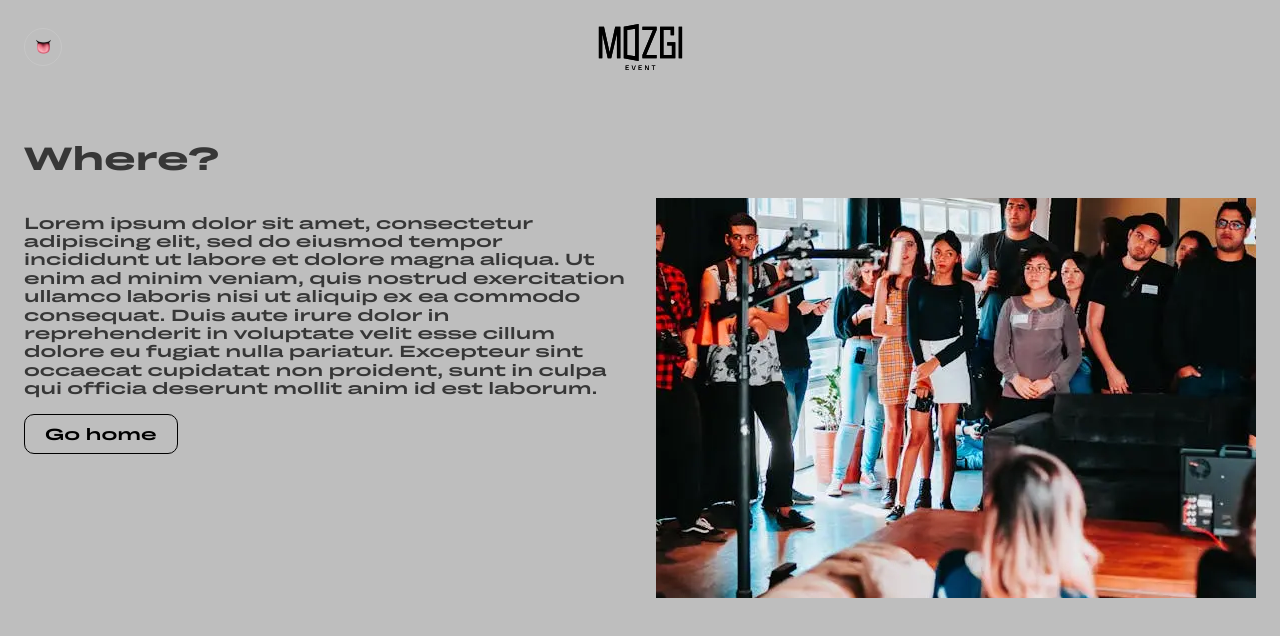
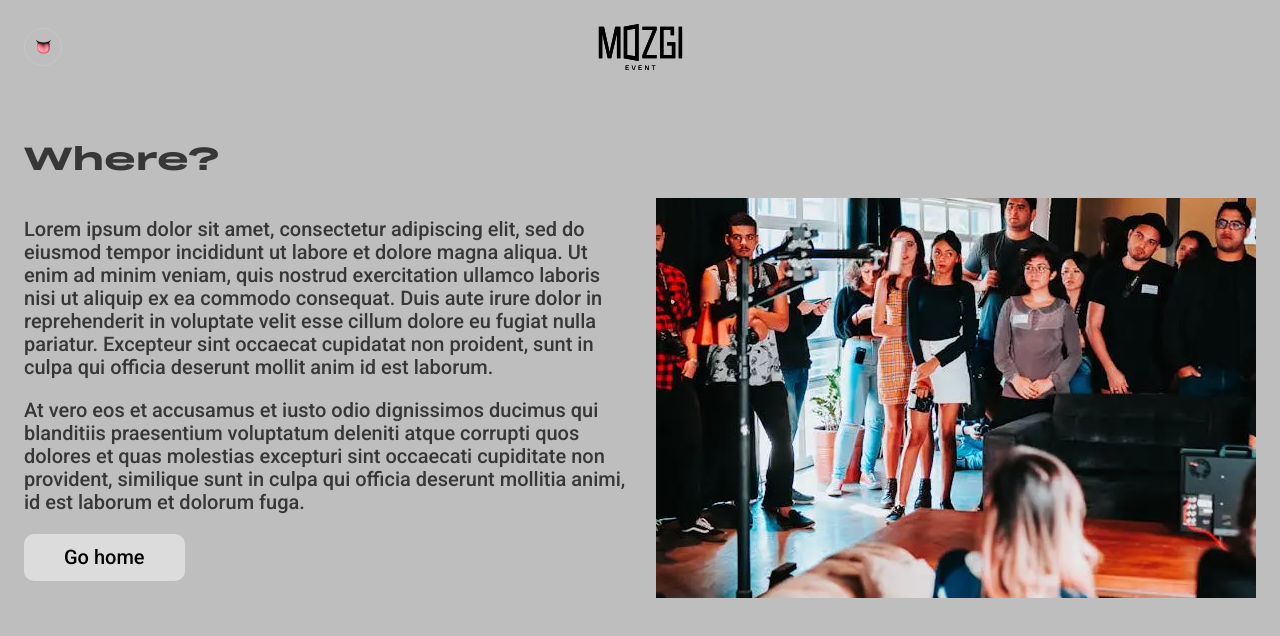
Before and after one commit to OGUMAN/test-project, a Nuxt app: page /where in a window 1280 px wide. Shown: the top 636 px of the page. Built offline with nearby package versions, Linux system fonts and the light colour scheme.

Commit message:
small improvements

```diff
--- a/assets/fonts/fonts.scss
+++ b/assets/fonts/fonts.scss
@@ -11,3 +11,10 @@
   font-weight: 600;
   font-style: normal;
 }
+
+@font-face {
+  font-family: "Roboto";
+  src: url("~/assets/fonts/Roboto-Medium.ttf") format("truetype");
+  font-weight: 500;
+  font-style: normal;
+}
--- a/assets/styles/base.scss
+++ b/assets/styles/base.scss
@@ -2,7 +2,7 @@
   padding: 24px;
 
   @media screen and (max-width: 400px) {
-    padding: 0 16px;
+    padding: 16px;
   }
 }
 
@@ -11,3 +11,8 @@
   width: 100%;
   margin: 0 auto;
 }
+
+p {
+  font-family: "Roboto";
+  font-size: 20px;
+}
--- /dev/null
+++ b/components/base/fadeIn.vue
@@ -0,0 +1,30 @@
+<template>
+  <div ref="wrapper" class="fade-in-wrapper">
+    <slot />
+  </div>
+</template>
+
+<script lang="ts" setup>
+import { ref, onMounted } from "vue";
+import gsap from "gsap";
+
+const wrapper = ref<HTMLElement | null>(null);
+
+onMounted(() => {
+  if (wrapper.value) {
+    gsap.from(wrapper.value.children, {
+      opacity: 0,
+      y: -30,
+      duration: 1,
+      ease: "power2.out",
+      stagger: 0.2,
+    });
+  }
+});
+</script>
+
+<style scoped>
+.fade-in-wrapper {
+  display: contents; /* allows slot layout to flow naturally */
+}
+</style>
--- a/components/base/goHome.vue
+++ b/components/base/goHome.vue
@@ -1,22 +1,25 @@
 <template>
-  <NuxtLink class="base-go-home" to="/">{{ $t('go-home') }}</NuxtLink>
+  <NuxtLink class="base-go-home" to="/">{{ $t("go-home") }}</NuxtLink>
 </template>
 
 <style lang="scss" scoped>
 .base-go-home {
   text-decoration: none;
   color: black;
-  padding: 10px 20px;
+  padding: 12px 40px;
   display: block;
-  border: 1px solid black;
   width: fit-content;
+  transition: color 0.2s, background-color 0.2s, transform 0.2s;
+  font-family: "Roboto";
+  font-size: 20px;
   border-radius: 10px;
-  transition: color .2s, background-color .2s, transform .2s;
+  background-color: rgba(255, 255, 255, 0.45);
+  color: black;
 
   &:hover {
     background-color: black;
     color: white;
-    transform: scale(115%);
+    transform: scale(110%);
   }
 }
 </style>
--- a/components/header/burger/index.vue
+++ b/components/header/burger/index.vue
@@ -56,5 +56,10 @@ provide('closeMenu', closeMenu)
     transform: rotate(-45deg);
     background: white;
   }
+
+  &:hover {
+    transform: rotate(180deg);
+  }
 }
+
 </style>
--- a/components/header/burger/menu.vue
+++ b/components/header/burger/menu.vue
@@ -1,8 +1,14 @@
 <template>
   <div class="menu">
-    <BaseLink :path="'what'" @click="closeMenu">{{ $t('navigation.what') }}</BaseLink>
-    <BaseLink :path="'who'" @click="closeMenu">{{ $t('navigation.who') }}</BaseLink>
-    <BaseLink :path="'where'" @click="closeMenu">{{ $t('navigation.where') }}</BaseLink>
+    <BaseLink :path="'what'" @click="closeMenu">{{
+      $t("navigation.what")
+    }}</BaseLink>
+    <BaseLink :path="'who'" @click="closeMenu">{{
+      $t("navigation.who")
+    }}</BaseLink>
+    <BaseLink :path="'where'" @click="closeMenu">{{
+      $t("navigation.where")
+    }}</BaseLink>
   </div>
 </template>
 
@@ -31,14 +37,16 @@ const closeMenu = inject("closeMenu");
   animation: fadeIn 0.3s ease;
 
   a {
-    font-size: 2rem;
+    font-size: 30px;
     margin: 1rem 0;
     color: white;
     text-decoration: none;
-    transition: color 0.2s;
+    transition: opacity 0.2s, font-size .2s;
+    opacity: 0.7;
 
     &:hover {
-      color: #ccc;
+      opacity: 1;
+      font-size: 35px;
     }
   }
 }
--- a/components/header/language/index.vue
+++ b/components/header/language/index.vue
@@ -116,6 +116,11 @@ $size: 38px;
 
     &__icon {
       width: 15px;
+      transition: transform 0.2s;
+    }
+
+    &:hover .lang__icon {
+      transform: translateY(-3px);
     }
   }
 
@@ -125,7 +130,7 @@ $size: 38px;
     transform: translate(-50%, -50%);
 
     .lang-option {
-      transition: color 0.2s;
+      transition: color 0.2s, font-size 0.2s;
       position: absolute;
       top: 0;
       left: 0;
@@ -144,6 +149,10 @@ $size: 38px;
       &.active {
         color: white;
       }
+
+      &:hover {
+        font-size: 14px;
+      }
     }
   }
 }
--- a/components/intro/index.vue
+++ b/components/intro/index.vue
@@ -2,7 +2,9 @@
   <section class="intro content">
     <IntroBackground />
     <IntroLinks />
-    <IntroTitle />
+    <BaseFadeIn>
+      <IntroTitle />
+    </BaseFadeIn>
   </section>
 </template>
 
--- a/pages/what.vue
+++ b/pages/what.vue
@@ -1,4 +1,5 @@
 <template>
+  <BaseFadeIn>
     <section class="content container">
       <BaseMouseTilt>
         <h1>{{ $t("navigation.what") }}</h1>
@@ -7,8 +8,8 @@
         <template #content>
           <p>
             Lorem ipsum dolor sit amet, consectetur adipiscing elit, sed do
-          eiusmod tempor incididunt ut labore et dolore magna aliqua. Ut enim ad
-          minim veniam, quis nostrud exercitation ullamco laboris nisi ut
+            eiusmod tempor incididunt ut labore et dolore magna aliqua. Ut enim
+            ad minim veniam, quis nostrud exercitation ullamco laboris nisi ut
             aliquip ex ea commodo consequat. Duis aute irure dolor in
             reprehenderit in voluptate velit esse cillum dolore eu fugiat nulla
             pariatur. Excepteur sint occaecat cupidatat non proident, sunt in
@@ -21,4 +22,5 @@
         </template>
       </BaseContentAndImage>
     </section>
+  </BaseFadeIn>
 </template>
--- a/pages/where.vue
+++ b/pages/where.vue
@@ -1,4 +1,5 @@
 <template>
+  <BaseFadeIn>
     <section class="content container">
       <BaseMouseTilt>
         <h1>{{ $t("navigation.where") }}</h1>
@@ -7,18 +8,25 @@
         <template #content>
           <p>
             Lorem ipsum dolor sit amet, consectetur adipiscing elit, sed do
-          eiusmod tempor incididunt ut labore et dolore magna aliqua. Ut enim ad
-          minim veniam, quis nostrud exercitation ullamco laboris nisi ut
+            eiusmod tempor incididunt ut labore et dolore magna aliqua. Ut enim
+            ad minim veniam, quis nostrud exercitation ullamco laboris nisi ut
             aliquip ex ea commodo consequat. Duis aute irure dolor in
             reprehenderit in voluptate velit esse cillum dolore eu fugiat nulla
             pariatur. Excepteur sint occaecat cupidatat non proident, sunt in
             culpa qui officia deserunt mollit anim id est laborum.
+          </p>
+          <p>
+            At vero eos et accusamus et iusto odio dignissimos ducimus qui
+            blanditiis praesentium voluptatum deleniti atque corrupti quos
+            dolores et quas molestias excepturi sint occaecati cupiditate non
+            provident, similique sunt in culpa qui officia deserunt mollitia
+            animi, id est laborum et dolorum fuga.
           </p>
           <BaseGoHome />
         </template>
         <template #image>
           <img src="~/assets/images/event2.webp" alt="Event 2" />
         </template>
-    </BaseContentAndImage>
-  </section>
+      </BaseContentAndImage></section
+  ></BaseFadeIn>
 </template>
--- a/pages/who.vue
+++ b/pages/who.vue
@@ -1,4 +1,5 @@
 <template>
+  <BaseFadeIn>
     <section class="content container">
       <BaseMouseTilt>
         <h1>{{ $t("navigation.who") }}</h1>
@@ -7,8 +8,8 @@
         <template #content>
           <p>
             Lorem ipsum dolor sit amet, consectetur adipiscing elit, sed do
-          eiusmod tempor incididunt ut labore et dolore magna aliqua. Ut enim ad
-          minim veniam, quis nostrud exercitation ullamco laboris nisi ut
+            eiusmod tempor incididunt ut labore et dolore magna aliqua. Ut enim
+            ad minim veniam, quis nostrud exercitation ullamco laboris nisi ut
             aliquip ex ea commodo consequat. Duis aute irure dolor in
             reprehenderit in voluptate velit esse cillum dolore eu fugiat nulla
             pariatur. Excepteur sint occaecat cupidatat non proident, sunt in
@@ -17,8 +18,13 @@
           <BaseGoHome />
         </template>
         <template #image>
-        <img src="~/assets/images/team.webp" alt="Team" />
-      </template> </BaseContentAndImage
-    >
+          <img
+            src="~/assets/images/team.webp"
+            alt="Team"
+            class="content-block"
+          />
+        </template>
+      </BaseContentAndImage>
     </section>
+  </BaseFadeIn>
 </template>
```
Also changed, not shown: assets/fonts/Roboto-Medium.ttf (added), pages/index/index.vue (renamed from pages/index.vue). Lines whose indentation alone changed are shown as unchanged.
